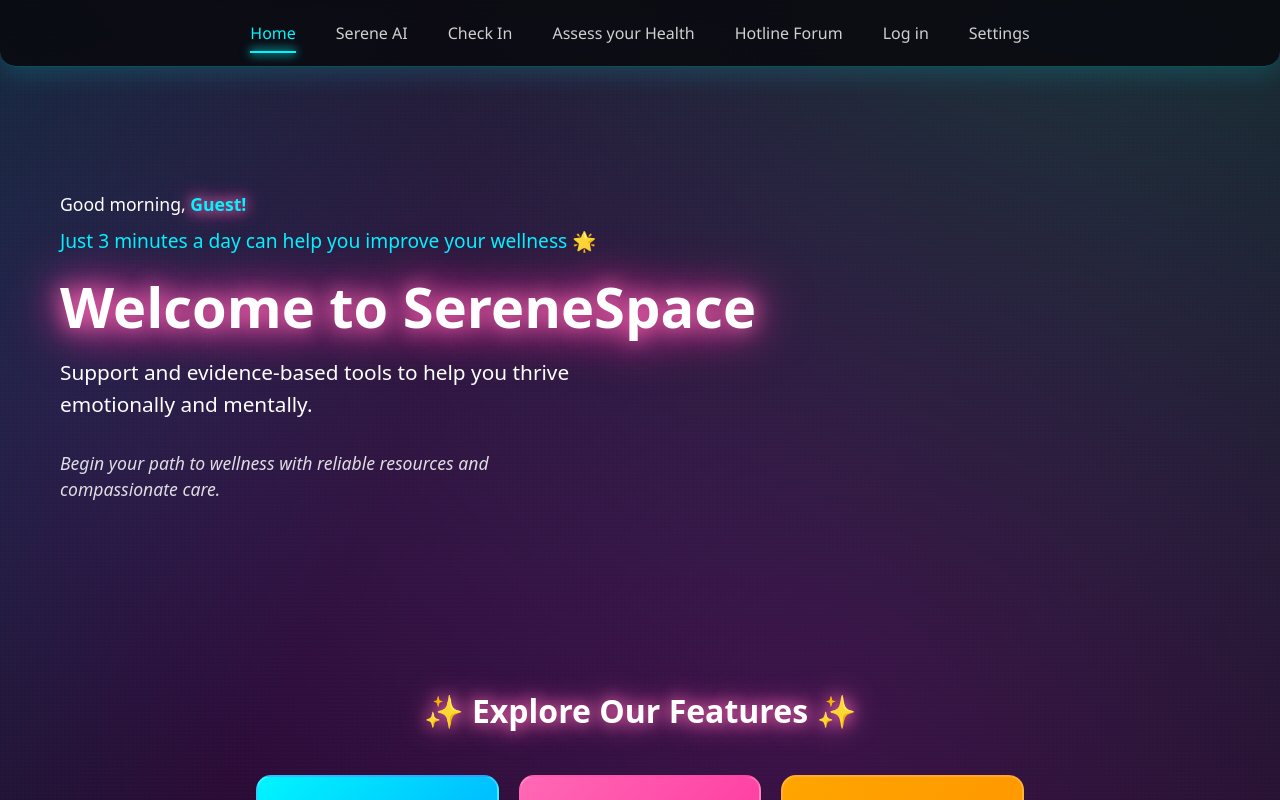
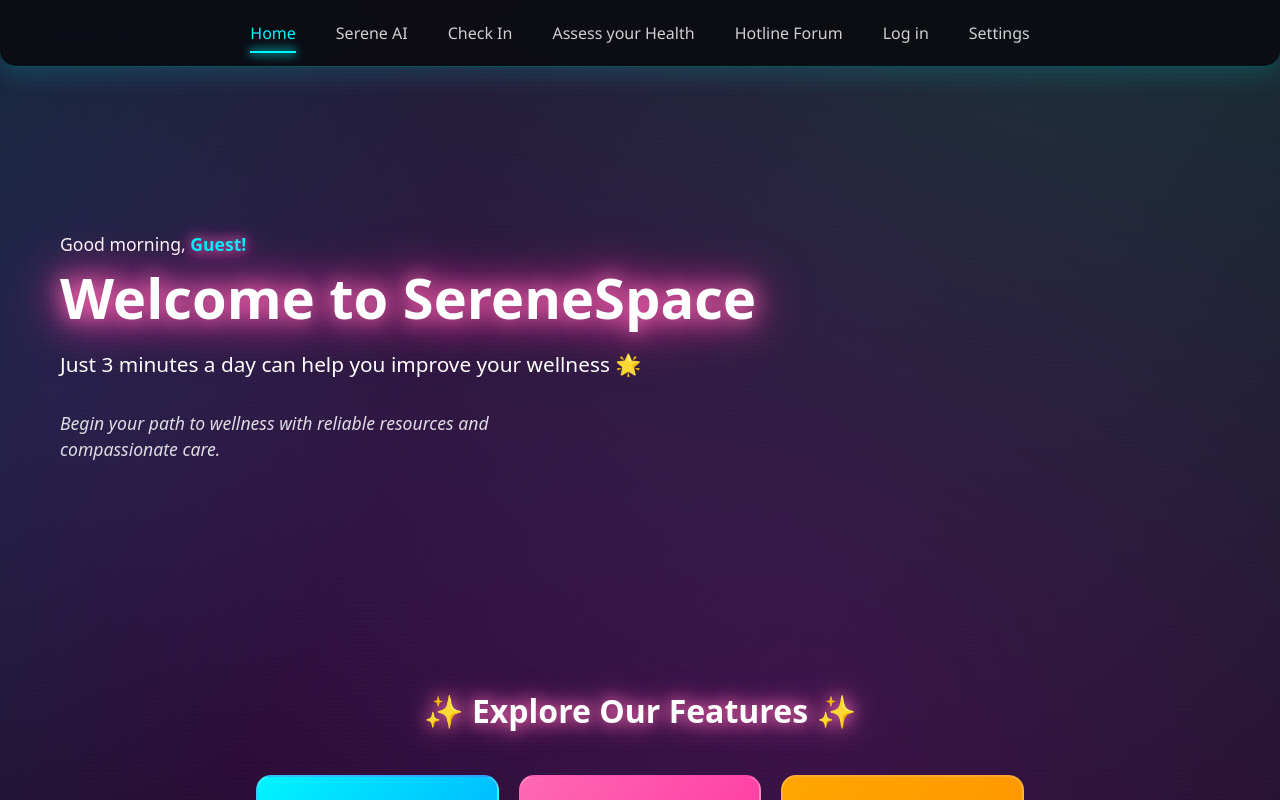
Before and after one commit to SujayO372/MentalHealthProject, a React (Vite) app: page / in a window 1280 px wide. Built offline with nearby package versions, Linux system fonts and the light colour scheme; no server answers.

Commit message:
home page add

```diff
--- a/src/pages/Home.jsx
+++ b/src/pages/Home.jsx
@@ -221,10 +221,6 @@ function Home() {
             {greeting}, <strong className="neon-text">{username || 'Guest'}!</strong>
           </p>
 
-          {/* Added 3-minute highlight */}
-          <p style={{ fontSize: '1.2rem', fontWeight: '500', marginBottom: '20px', color: '#00f5ff' }}>
-            Just 3 minutes a day can help you improve your wellness 🌟
-          </p>
 
           <h1 style={{
             fontSize: '3.5rem',
@@ -237,8 +233,7 @@ function Home() {
           </h1>
 
           <p style={{ fontSize: '1.3rem', marginBottom: '30px', maxWidth: '600px' }}>
-            Support and evidence-based tools to help you thrive emotionally and mentally.
-          </p>
+Just 3 minutes a day can help you improve your wellness 🌟          </p>
 
           <p style={{ fontSize: '1.1rem', fontStyle: 'italic', opacity: 0.85, maxWidth: '500px' }}>
             Begin your path to wellness with reliable resources and compassionate care.
```
